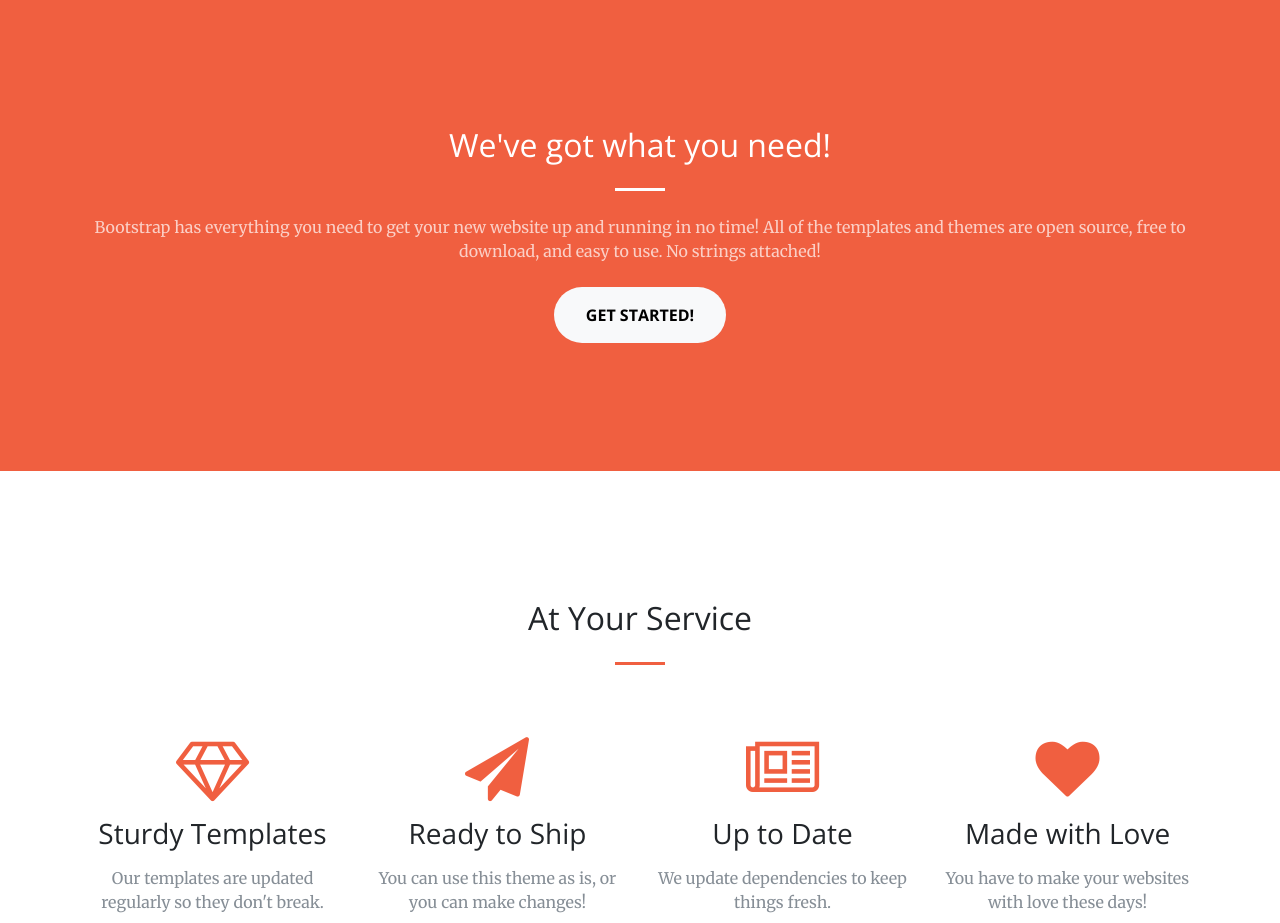
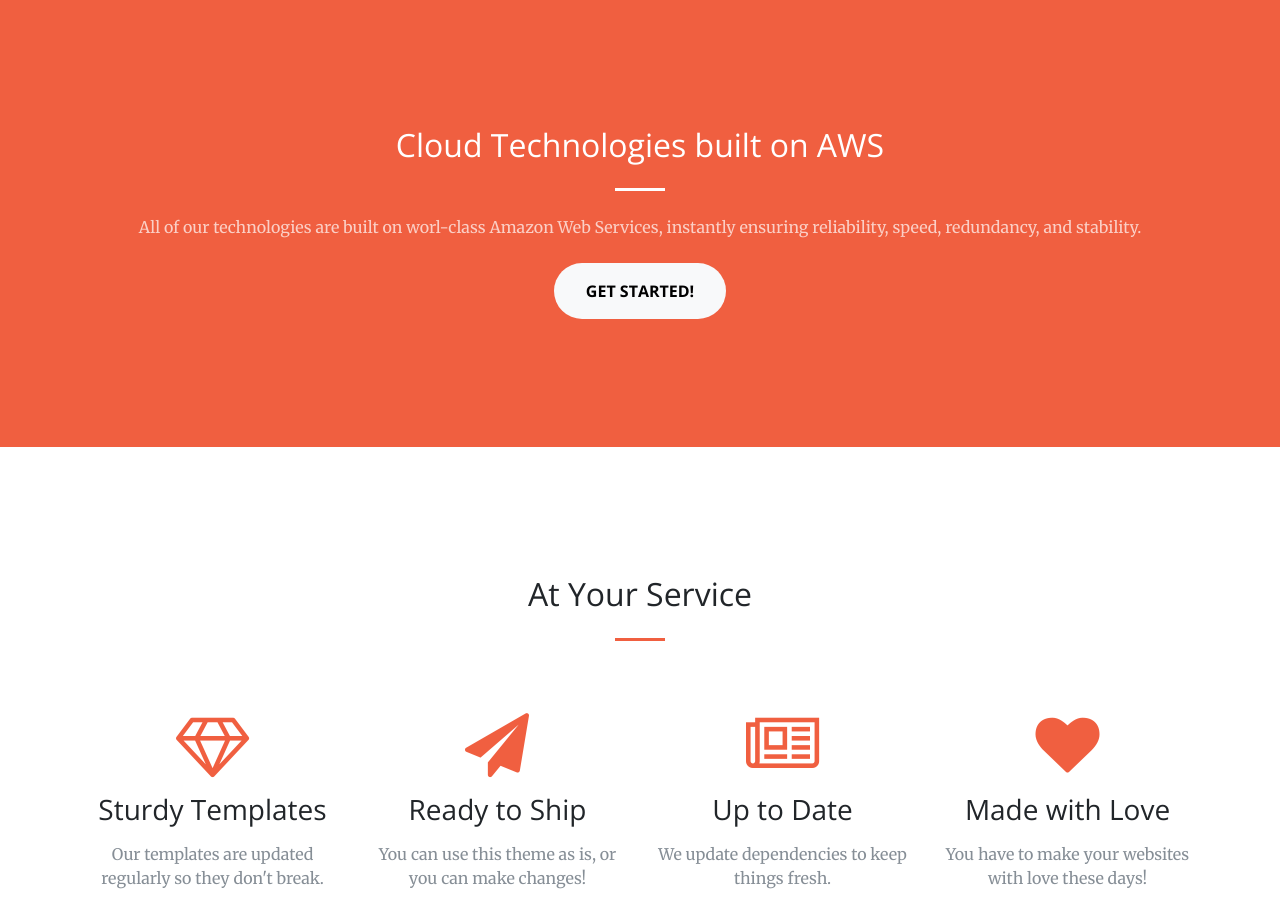
Before and after one commit to jrizz922/count4.github.io, a website: page index.html in a window 1280 px wide. Shown: the part 802-1725 px from the top of the page. Drawn offline with nearby package versions, Linux system fonts and the light colour scheme; some packages are replaced by stand-ins of ours; a script that the page names is missing.

Commit message:
Page text
Updated page text

```diff
--- a/index.html
+++ b/index.html
@@ -51,9 +51,9 @@
         <div class="container">
             <div class="row">
                 <div class="col offset-lg-8 text-center mx-auto">
-                    <h2 class="text-white section-heading">We've got what you need!</h2>
+                    <h2 class="text-white section-heading">Cloud Technologies built on AWS</h2>
                     <hr class="light my-4">
-                    <p class="text-faded mb-4">Bootstrap has everything you need to get your new website up and running in no time! All of the templates and themes are open source, free to download, and easy to use. No strings attached!</p><a class="btn btn-light btn-xl" role="button" href="#services">Get Started!</a>
+                    <p class="text-faded mb-4">All of our technologies are built on worl-class Amazon Web Services, instantly ensuring reliability, speed, redundancy, and stability.</p><a class="btn btn-light btn-xl" role="button" href="#services">Get Started!</a>
                 </div>
             </div>
         </div>
```
Also changed, not shown: 4 other files.
